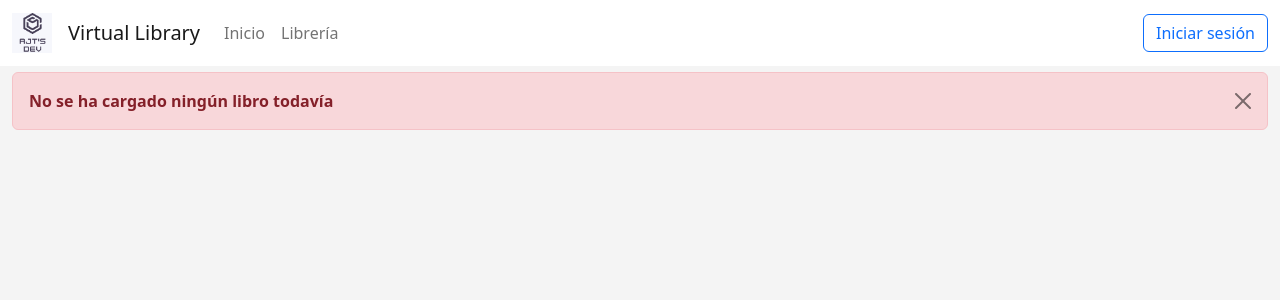
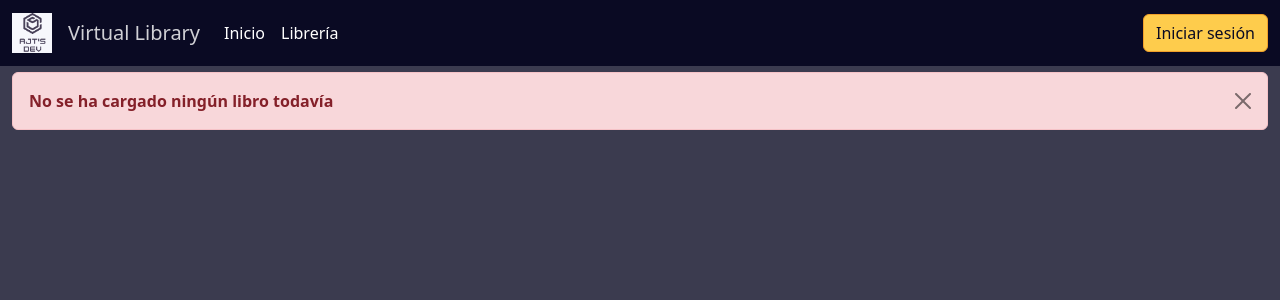
Before and after one commit to AntuBoccalandro/AJTS-WebProfesorMatias, a Flask app: page /library in a window 1280 px wide. Shown: the top 300 px of the page. Run offline with Flask 3, Linux system fonts and the light colour scheme; data that the repository does not hold is empty.

Commit message:
Update styles

```diff
--- a/app/views/templates/students/library.html
+++ b/app/views/templates/students/library.html
@@ -1,31 +1,34 @@
 <!DOCTYPE html>
 <html lang="en">
+
 <head>
   <meta charset="utf-8" />
   <meta name="viewport" content="width=device-width, initial-scale=1" />
   <link rel="icon" href="{{ url_for('static', filename='img/favicon.ico') }}" type="image/x-icon">
   <title>Library</title>
 
-
   <!-- Bootstrap CSS v5.2.1 -->
-    <link
-      href="https://cdn.jsdelivr.net/npm/bootstrap@5.2.1/dist/css/bootstrap.min.css"
-      rel="stylesheet"
-      integrity="sha384-iYQeCzEYFbKjA/T2uDLTpkwGzCiq6soy8tYaI1GyVh/UjpbCx/TYkiZhlZB6+fzT"
-      crossorigin="anonymous"
-    />
+  <link href="https://cdn.jsdelivr.net/npm/bootstrap@5.2.1/dist/css/bootstrap.min.css" rel="stylesheet" integrity="sha384-iYQeCzEYFbKjA/T2uDLTpkwGzCiq6soy8tYaI1GyVh/UjpbCx/TYkiZhlZB6+fzT" crossorigin="anonymous" />
 
   <!-- Bootstrap icons v5.2.1 -->
-    <link
-      rel="stylesheet"
-      href="https://cdn.jsdelivr.net/npm/bootstrap-icons@1.10.3/font/bootstrap-icons.css"
-    />
+  <link rel="stylesheet" href="https://cdn.jsdelivr.net/npm/bootstrap-icons@1.10.3/font/bootstrap-icons.css" />
 </head>
 
 <style>
   .fondo {
-      background-color: #f4f4f4;
+    background-color: #3b3b4f;
   }
+
+  .custom-text-color {
+    color: #d0d0d5;
+  }
+
+  .color-boton {
+    background-color: #fecc4c;
+    border-color: #f1a02a;
+    color: #0a0a23;
+  }
+
   .btn-a {
     width: 25%;
     background-color: green;
@@ -40,47 +43,26 @@
 <body class="fondo">
   <header>
     <!-- Navbar -->
-      <nav
-        class="navbar navbar-expand-lg navbar-white bg-white fixed-top"
-        aria-label="Fourth navbar example"
-        id="navbar"
-      >
+    <nav class="navbar navbar-expand-lg fixed-top" aria-label="Fourth navbar example" id="navbar" style="background-color: #0a0a23;">
       <div class="container-fluid">
         <a class="navbar-brand" href="/">
-            <img
-              src="{{ url_for('static', filename='img/logo.png') }}"
-              alt="Logo de la página web"
-              width="40"
-              height="40"
-            />
+          <img src="{{ url_for('static', filename='img/logo.png') }}" alt="Logo de la página web" width="40" height="40" />
         </a>
-          <a class="navbar-brand" href="/">Virtual Library</a>
-          <button
-            class="navbar-toggler"
-            type="button"
-            data-bs-toggle="collapse"
-            data-bs-target="#navbarsExample04"
-            aria-controls="navbarsExample04"
-            aria-expanded="false"
-            aria-label="Toggle navigation"
-          >
+        <a class="navbar-brand custom-text-color" href="/">Virtual Library</a>
+        <button class="navbar-toggler" type="button" data-bs-toggle="collapse" data-bs-target="#navbarsExample04" aria-controls="navbarsExample04" aria-expanded="false" aria-label="Toggle navigation">
           <span class="navbar-toggler-icon"></span>
         </button>
 
         <div class="collapse navbar-collapse" id="navbarsExample04">
           <ul class="navbar-nav me-auto mb-2 mb-md-0">
             <li class="nav-item">
-                <a class="nav-link" aria-current="page" href="/"
-                  >Inicio</a
-                >
+              <a class="nav-link text-white" aria-current="page" href="/">Inicio</a>
             </li>
             <li class="nav-item">
-                <a class="nav-link" href="/library">Librería</a>
+              <a class="nav-link text-white" href="/library">Librería</a>
             </li>
           </ul>
-            <a class="btn btn-outline-primary" href="/login" role="button"
-              >Iniciar sesión</a
-            >
+          <a class="btn color-boton" href="/login" role="button">Iniciar sesión</a>
         </div>
       </div>
     </nav>
@@ -91,23 +73,15 @@
     <br />
     {% if data == [] %}
     <div class="container-fluid">
-        <div
-          class="alert alert-danger alert-dismissible fade show"
-          role="alert"
-        >
-          <button
-            type="button"
-            class="btn-close"
-            data-bs-dismiss="alert"
-            aria-label="Close"
-          ></button>
+      <div class="alert alert-danger alert-dismissible fade show" role="alert">
+        <button type="button" class="btn-close" data-bs-dismiss="alert" aria-label="Close"></button>
         <strong>No se ha cargado ningún libro todavía</strong>
       </div>
     </div>
 
     <script>
       var alertList = document.querySelectorAll(".alert");
-        alertList.forEach(function (alert) {
+      alertList.forEach(function(alert) {
         new bootstrap.Alert(alert);
       });
     </script>
@@ -118,26 +92,13 @@
         <div class="row row-cols-1 row-cols-sm-2 row-cols-md-3 g-3">
           {% for book in data %}
           <div class="col">
-              <div class="card shadow-sm">
-                <img
-                  src="/resources/covers/{{ book[2] }}"
-                  width="100%"
-                  height="225"
-                  class="rounded-top-image"
-                  loading="lazy"
-                />
+            <div class="card shadow-sm" style="background-color: #0a0a23;">
+              <img src="/resources/covers/{{ book[2] }}" width="100%" height="225" class="rounded-top-image" loading="lazy" />
               <div class="card-body">
-                  <h2 class="card-text">{{ book[0] }}</h2>
-                  <div
-                    class="d-flex justify-content-between align-items-center"
-                  >
+                <h2 class="card-text text-white">{{ book[0] }}</h2>
+                <div class="d-flex justify-content-between align-items-center">
                   <div class="btn-group">
-                      <a
-                        href="/resources/download_book/{{book[1]}}"
-                        download="{{ book[1] }}"
-                        class="btn btn-primary"
-                        >Descargar <i class="bi bi-download"></i
-                      ></a>
+                    <a href="/resources/download_book/{{book[1]}}" download="{{ book[1] }}" class="btn color-boton">Descargar <i class="bi bi-download"></i></a>
                   </div>
                 </div>
               </div>
@@ -153,16 +114,9 @@
   </footer>
   <!-- Bootstrap JavaScript Libraries -->
   <!-- Bootstrap JavaScript Libraries -->
-    <script
-      src="https://cdn.jsdelivr.net/npm/@popperjs/core@2.11.6/dist/umd/popper.min.js"
-      integrity="sha384-oBqDVmMz9ATKxIep9tiCxS/Z9fNfEXiDAYTujMAeBAsjFuCZSmKbSSUnQlmh/jp3"
-      crossorigin="anonymous"
-    ></script>
+  <script src="https://cdn.jsdelivr.net/npm/@popperjs/core@2.11.6/dist/umd/popper.min.js" integrity="sha384-oBqDVmMz9ATKxIep9tiCxS/Z9fNfEXiDAYTujMAeBAsjFuCZSmKbSSUnQlmh/jp3" crossorigin="anonymous"></script>
 
-    <script
-      src="https://cdn.jsdelivr.net/npm/bootstrap@5.2.1/dist/js/bootstrap.min.js"
-      integrity="sha384-7VPbUDkoPSGFnVtYi0QogXtr74QeVeeIs99Qfg5YCF+TidwNdjvaKZX19NZ/e6oz"
-      crossorigin="anonymous"
-    ></script>
+  <script src="https://cdn.jsdelivr.net/npm/bootstrap@5.2.1/dist/js/bootstrap.min.js" integrity="sha384-7VPbUDkoPSGFnVtYi0QogXtr74QeVeeIs99Qfg5YCF+TidwNdjvaKZX19NZ/e6oz" crossorigin="anonymous"></script>
 </body>
+
 </html>
```
Also changed, not shown: app/views/templates/students/home.html (+29 -50 lines). Lines whose indentation alone changed are shown as unchanged.
